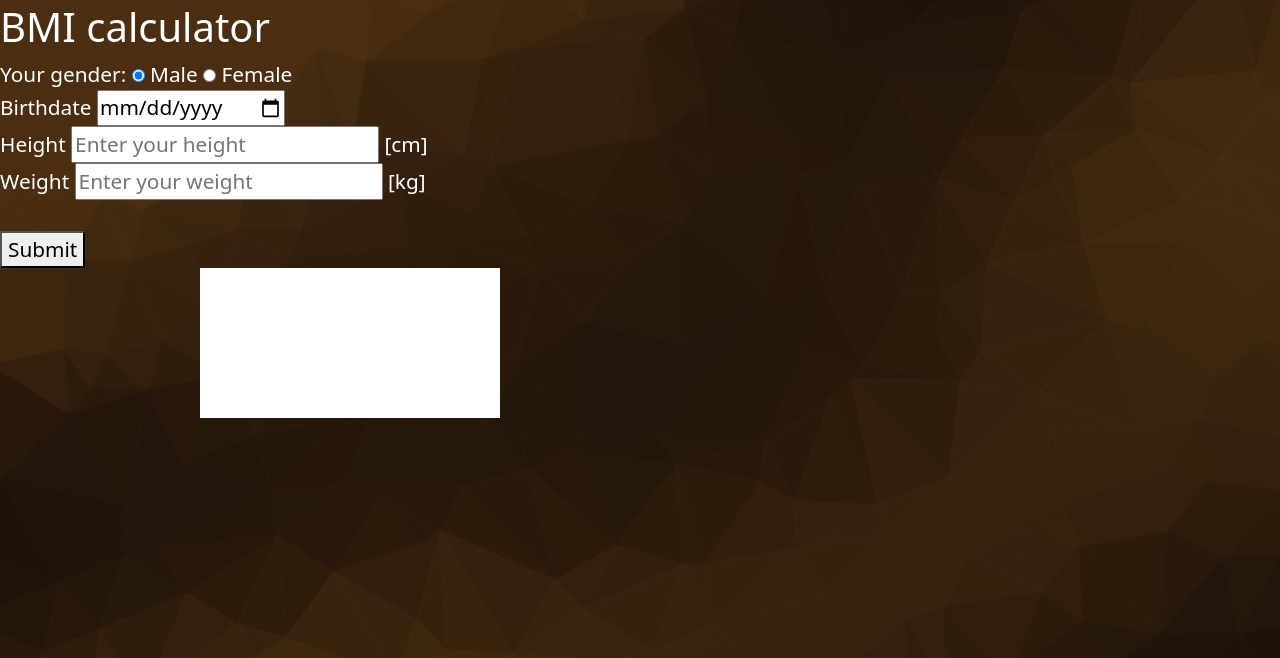
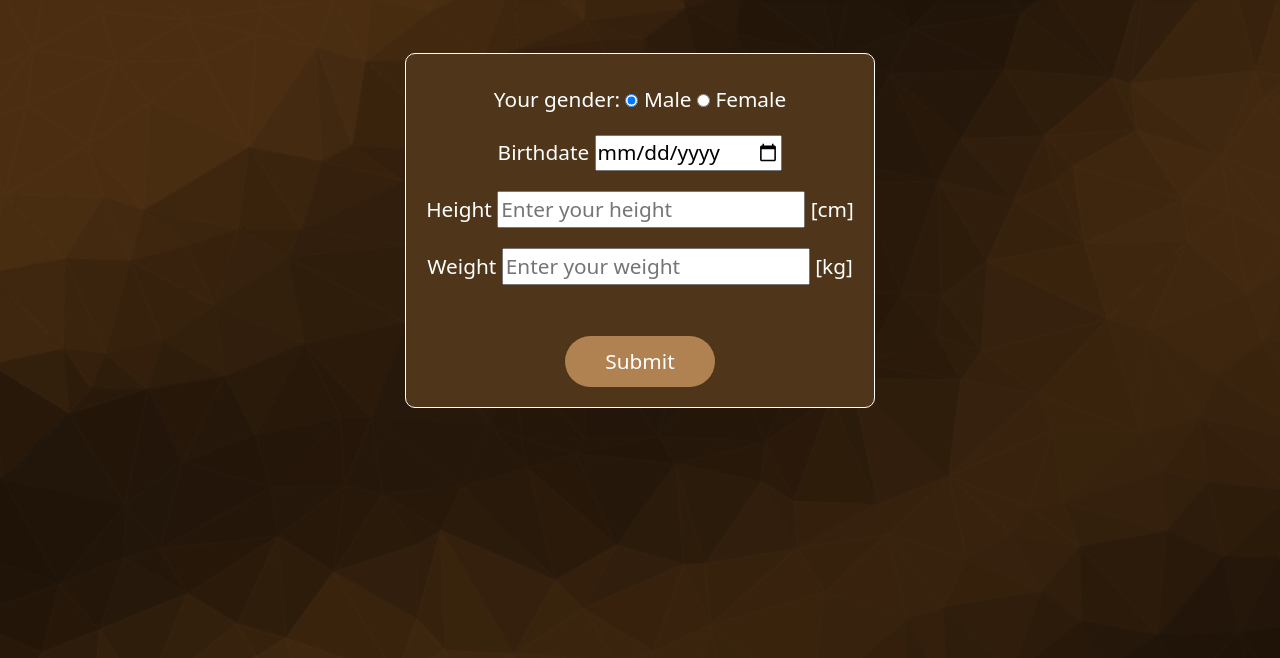
Before and after one commit to Majkelll/Projekt-IO-BD, a Flask app: page /bmi in a window 1280 px wide. Shown: the part 44-702 px from the top of the page. Run offline with Flask 2, Linux system fonts and the light colour scheme; a map, chart or similar area stays blank; some libraries are stand-ins or nearby versions.

Commit message:
bmi calculator frontend

```diff
--- a/website/static/bmi/script.js
+++ b/website/static/bmi/script.js
@@ -1,15 +1,17 @@
+if (document.cookie) {
   var canvas = document.createElement("canvas");
   var div = document.createElement("div");
 
   div.appendChild(canvas);
-div.style.padding = "0px 200px 0px 200px"
+  div.style.padding = "0px 200px 0px 200px";
   canvas.id = "BMIChart";
 
   document.body.appendChild(div);
 
-const ctx = document.getElementById('BMIChart').getContext('2d');
+  const ctx = document.getElementById("BMIChart").getContext("2d");
 
-axios.post('http://127.0.0.1:5000/bmi/data')
+  axios
+    .post("http://127.0.0.1:5000/bmi/data")
     .then((response) => {
       console.log(response.data);
       const bmi = response.data;
@@ -21,16 +23,15 @@ axios.post('http://127.0.0.1:5000/bmi/data')
     });
 
   function removeTime(date = new Date()) {
-  return new Date(
-    date.getFullYear(),
-    date.getMonth(),
-    date.getDate()
-  );
+    return new Date(date.getFullYear(), date.getMonth(), date.getDate());
   }
 
   function getOneDataFromDay(response) {
-  var data = {}
-  response.slice().reverse().forEach((el) => {
+    var data = {};
+    response
+      .slice()
+      .reverse()
+      .forEach((el) => {
         var date = Date.parse(el.date);
         var dateWithoutTime = removeTime(new Date(date));
         if (!(dateWithoutTime in data)) {
@@ -38,9 +39,9 @@ function getOneDataFromDay(response) {
             ...data,
             [dateWithoutTime]: {
               height: el.height,
-          weight: el.weight
-        }
-      }
+              weight: el.weight,
+            },
+          };
         }
         if (Object.keys(data).length >= 7) {
           return data;
@@ -52,22 +53,22 @@ function getOneDataFromDay(response) {
   function minDate(dates) {
     return new Date(
       Math.min(
-      ...dates.map(element => {
+        ...dates.map((element) => {
           return new Date(element);
-      }),
-    ),
+        })
+      )
     );
-};
+  }
 
   const week = {
-  0: 'Niedziela',
-  1: 'Poniedziałek',
-  2: 'Wtorek',
-  3: 'Środa',
-  4: 'Czwartek',
-  5: 'Piątek',
-  6: 'Sobota'
-}
+    0: "Niedziela",
+    1: "Poniedziałek",
+    2: "Wtorek",
+    3: "Środa",
+    4: "Czwartek",
+    5: "Piątek",
+    6: "Sobota",
+  };
 
   function createChartData(data) {
     var chartData = [];
@@ -75,13 +76,13 @@ function createChartData(data) {
     var numberOfKeys = Object.keys(data).length;
 
     for (let i = 0; i < numberOfKeys; i++) {
-    var key = minDate(Object.keys(data))
+      var key = minDate(Object.keys(data));
       var obj = data[key];
       delete data[key];
       chartData.push({
-      'x': week[key.getDay()],
-      'y': obj.weight / (obj.height / 100 * obj.height / 100)
-    })
+        x: week[key.getDay()],
+        y: obj.weight / (((obj.height / 100) * obj.height) / 100),
+      });
     }
 
     return chartData;
@@ -89,22 +90,25 @@ function createChartData(data) {
 
   const createChart = (bmi) => {
     const myChart = new Chart(ctx, {
-    type: 'line',
+      type: "line",
       data: {
-      datasets: [{
-        label: 'BMI',
+        datasets: [
+          {
+            label: "BMI",
             data: createChartData(getOneDataFromDay(bmi)),
             fill: false,
-        borderColor: 'rgb(75, 192, 192)',
-        tension: 0.1
-      }]
+            borderColor: "rgb(75, 192, 192)",
+            tension: 0.1,
+          },
+        ],
       },
       options: {
         scales: {
           y: {
-          beginAtZero: true
+            beginAtZero: true,
+          },
+        },
+      },
+    });
+  };
 }
-      }
-    }
-  });
-}
--- a/website/static/bmi/style.css
+++ b/website/static/bmi/style.css
@@ -4,5 +4,47 @@ body {
 }
 
 #BMIChart {
+  margin-top: 50px;
   background-color: white;
 }
+
+.main-container {
+  display: flex;
+  align-items: center;
+  justify-content: center;
+  padding-top: 50px;
+}
+
+.form-container {
+  display: flex;
+  flex-direction: column;
+  align-items: center;
+  justify-content: center;
+  background-color: #4f361b;
+  padding: 20px;
+  border-radius: 10px;
+  border-color: white;
+  border-style: solid;
+  border-width: 1px;
+}
+
+.input-container {
+  padding: 10px 0px;
+}
+
+button {
+  font-family: inherit;
+  margin-top: 10px;
+  border: none;
+  color: #fff;
+  background-image: linear-gradient(120deg, #b08151, #b08151);
+  width: 150px;
+  padding: 10px;
+  border-radius: 30px;
+  outline: none;
+  cursor: pointer;
+}
+
+button:hover {
+  box-shadow: 1px 1px 10px #b8926b;
+}
--- a/website/templates/bmi/bmi.html
+++ b/website/templates/bmi/bmi.html
@@ -12,8 +12,10 @@ BMI calculator
 {% endblock %}
 
 {% block content %}
-<h1>BMI calculator</h1>
+<div class="main-container">
   <form method="POST">
+    <div class="form-container">
+      <div class="input-container">
         {% if not current_user.is_authenticated %}
         <div class="">
           Your gender:
@@ -22,28 +24,35 @@ BMI calculator
           <input type="radio" class="" id="female" name="gender" value="f">
           <label for="female">Female</label>
         </div>
+      </div>
+
+      <div class="input-container">
         <div class="">
           <label for="birthdate">Birthdate</label>
           <input type="date" class="" id="birthdate" name="birthdate" placeholder="Enter birthdate">
         </div>
         {% endif %}
+      </div>
 
+      <div class="input-container">
         <div class="">
           <label for="height">Height</label>
           <input type="number" class="" id="height" name="height" placeholder="Enter your height"> [cm]
         </div>
+      </div>
+
+      <div class="input-container">
         <div class="">
           <label for="weight">Weight</label>
           <input type="number" class="" id="weight" name="weight" placeholder="Enter your weight"> [kg]
         </div>
+      </div>
       <br />
       <button type="submit" class="">Submit</button>
-</form>
-
       {% if bmi %}
       <p>Your BMI: {{ bmi }}</p>
       <p>{{ summary }}</p>
-<p>Your caloric requirement is: {{ bmr }} kcal</p>
+      <p>Twoje zapotrzebowanie kaloryczne to: {{ bmr }} kcal</p>
       {% endif %}
 
       {% with messages = get_flashed_messages(with_categories=true) %}
@@ -55,5 +64,7 @@ BMI calculator
       {% endfor %}
       {% endif %}
       {% endwith %}
-
+    </div>
+  </form>
+</div>
 {% endblock %}
```
Also changed, not shown: website/database.db. Lines whose indentation alone changed are shown as unchanged.
